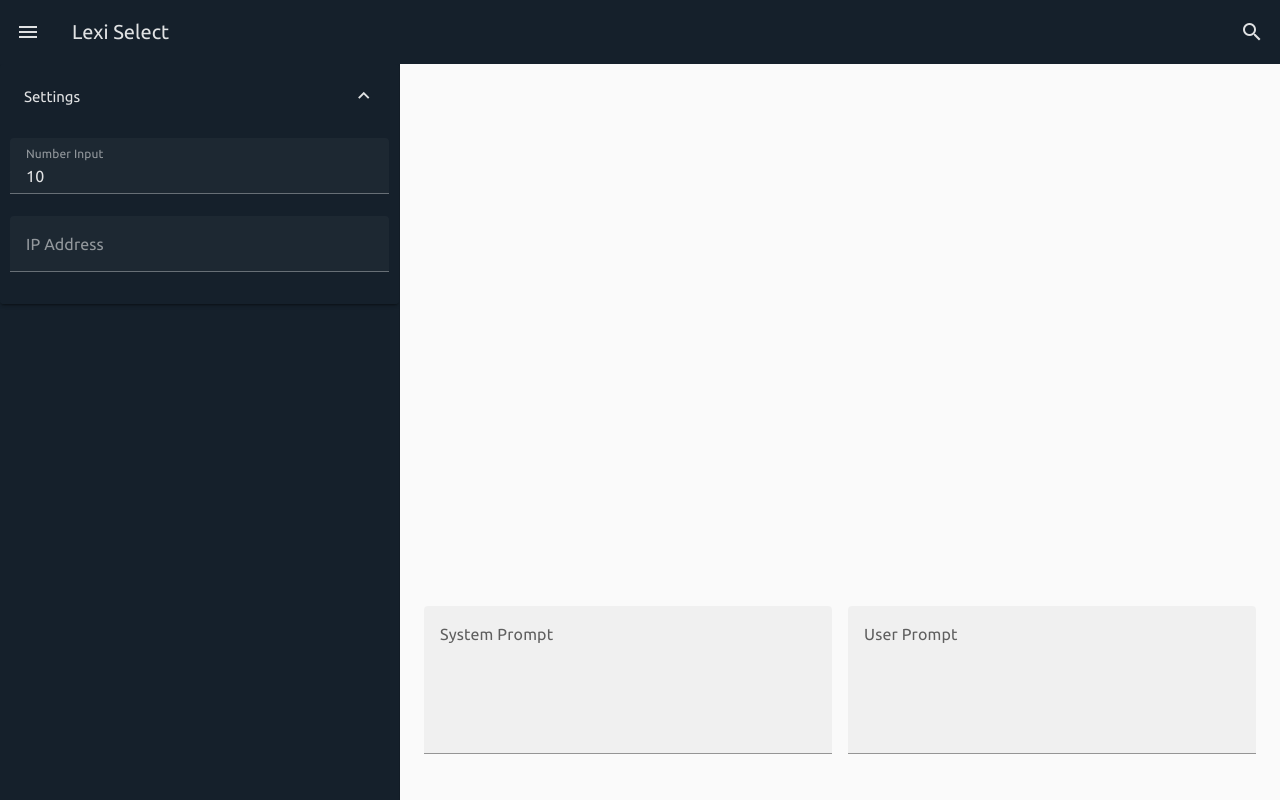
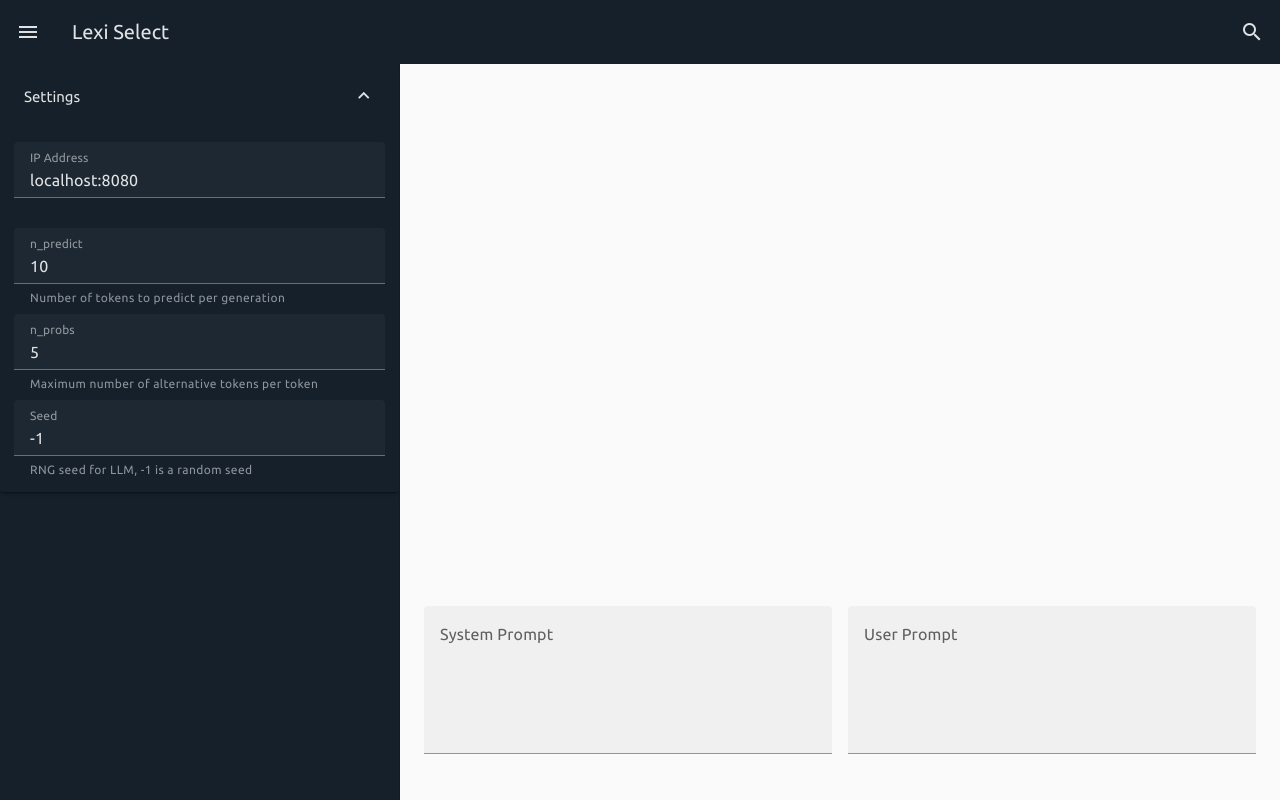
Before and after one commit to dhibbin/LexiSelect, a Vue app: page / in a window 1280 px wide. Built offline with nearby package versions, Linux system fonts and the light colour scheme.

Commit message:
Changed ESlint and added more settings buttons

```diff
--- a/eslint.config.js
+++ b/eslint.config.js
@@ -18,7 +18,7 @@ export default ts.config(
         "error",
         {
           "arrayDestructuring": true,
-          "variableDeclaration": true,
+          //"variableDeclaration": true,
           "arrowParameter" : true,
           "memberVariableDeclaration" : true,
           "parameter" : true,
--- a/src/components/SideBar.vue
+++ b/src/components/SideBar.vue
@@ -3,38 +3,58 @@
     <v-expansion-panel>
       <v-expansion-panel-title>Settings</v-expansion-panel-title>
       <v-expansion-panel-text class="pa-0">
-        <v-text-field class="rounded pa-0"
+        <v-text-field
+          v-model="ipAddress"
+          label="IP Address"
+          :rules="ipAddressRules"
+          class="rounded pa-1 ma-0"
+        />
+        <v-text-field
+          v-model="n_predict"
+          class="rounded pa-1 ma-0"
           type="number"
-          label="Number Input"
-          v-model="number"
-        ></v-text-field>
+          label="n_predict"
+          persistent-hint
+          hint="Number of tokens to predict per generation"
+        />
         <v-text-field
-          label="IP Address"
-          v-model="ipAddress"
-          :rules="ipAddressRules"
-      ></v-text-field>
+          v-model="n_probs"
+          class="rounded pa-1 ma-0"
+          type="number"
+          label="n_probs"
+          persistent-hint
+          hint="Maximum number of alternative tokens per token"
+        />
+        <v-text-field
+          v-model="seed"
+          class="rounded pa-1 ma-0"
+          type="number"
+          label="Seed"
+          persistent-hint
+          hint="RNG seed for LLM, -1 is a random seed"
+        />
       </v-expansion-panel-text>
     </v-expansion-panel>
     <!-- Add more panels as needed -->
   </v-expansion-panels>
-
 </template>
 
 <script setup lang="ts">
-import { ref, computed } from 'vue'
+  import { ref, computed, type Ref } from 'vue'
 
-const number = ref(10)
+  const n_predict : Ref<number> = ref(10)
+  const n_probs : Ref<number> = ref(5)
+  const seed : Ref<number> = ref(-1)
 
-const panel = ref([0])
-
-const ipAddress = ref("");
+  const panel : Ref<number[]> = ref([0])
+  const ipAddress : Ref<string> = ref("localhost:8080");
 
   const ipAddressRules = computed(() => [
-  (v: string) => !!v || 'IP address is required',
-  (v: string) => validateIPAddress(v) || 'Invalid IP address',
+    (v: string) : boolean | string => !!v || 'IP address is required',
+    (v: string) : boolean | string => validateIPAddress(v) || 'Invalid IP address',
   ]);
 
-function validateIPAddress(ipAddress: string) {
+  function validateIPAddress(ipAddress: string) : boolean {
     const ipPattern : RegExp = /^((25[0-5]|2[0-4][0-9]|[01]?[0-9][0-9]?)\.){3}(25[0-5]|2[0-4][0-9]|[01]?[0-9][0-9]?)(:\d{1,5})?$/;
     const localPattern : RegExp = /^(localhost)(:\d{1,5})?$/;
     return localPattern.test(ipAddress) || ipPattern.test(ipAddress);
```
Lines whose indentation alone changed are shown as unchanged.
